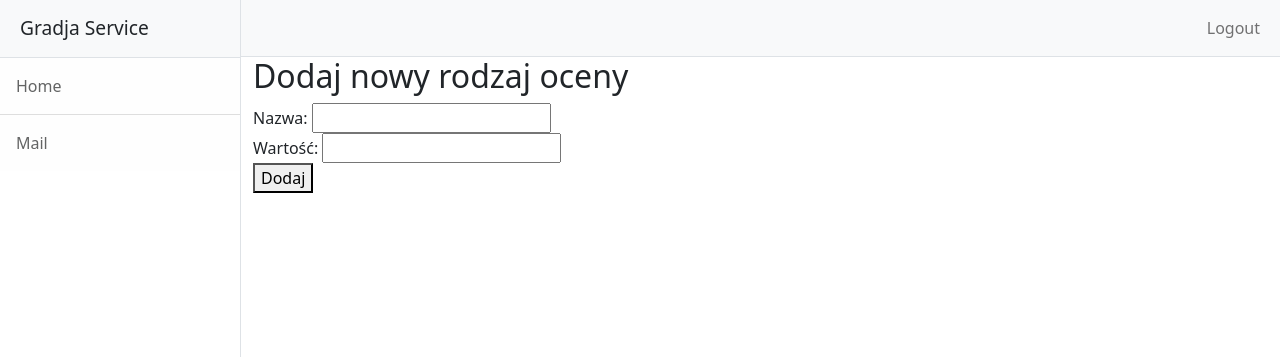
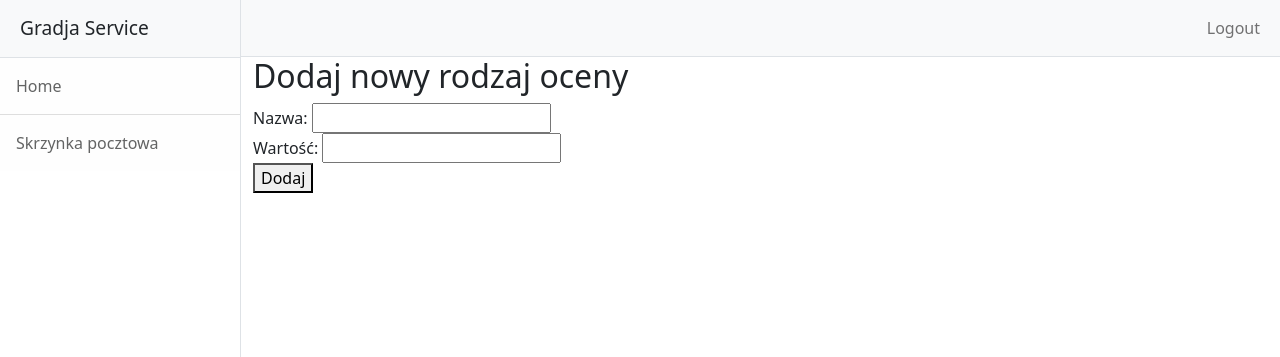
Before and after one commit to saikuru0/Gradja, a Django app: page /add_gradetype in a window 1280 px wide. Shown: the top 357 px of the page. Run offline with Django 4.2, Linux system fonts and the light colour scheme; the visitor is signed in with stand-in values (Sample User, id 1); some libraries are stand-ins or nearby versions.

Commit message:
less comments

```diff
--- a/Gradja/GradjaApp/templates/base.html
+++ b/Gradja/GradjaApp/templates/base.html
@@ -8,21 +8,17 @@
         <meta name="description" content="" />
         <meta name="author" content="" />
         <title>{% block title %}Gradja{% endblock %}</title>
-        <!-- Favicon-->
         <link rel="icon" type="image/x-icon" href="{% static 'assets/favicon.ico' %}" />
-        <!-- Core theme CSS (includes Bootstrap)-->
         <link href="{% static 'css/styles.css' %}" rel="stylesheet" />
         <script src="https://code.jquery.com/jquery-3.6.4.min.js"></script>
     </head>
     <body>
         <div class="d-flex" id="wrapper">
-            <!-- Sidebar  (Tu dodajemy linki. Pamietac o wyifowaniu jezeli jakas grupa nie moze czegos zobaczyc.) -->
             <div class="border-end bg-white" id="sidebar-wrapper">
                 <div class="sidebar-heading border-bottom bg-light">Gradja Service</div>
                 <div class="list-group list-group-flush">
                     <a class="list-group-item list-group-item-action list-group-item-light p-3" href="/">Home</a>
                     {% if user.is_authenticated %}
-
                         {% if request.user|has_group:"admin" %}
                             <a class="list-group-item list-group-item-action list-group-item-light p-3" href="/admin">Panel admina</a>
                         {% endif %}
@@ -45,18 +41,16 @@
                             <a class="list-group-item list-group-item-action list-group-item-light p-3" href="/grades">Oceny</a>
                         {% endif %}
                         {% if request.user|has_group:"admin" %}
-                        <a class="list-group-item list-group-item-action list-group-item-light p-3" href="/set_student_parent">Przypisywanie rodziców do uczniów</a>
+                        <a class="list-group-item list-group-item-action list-group-item-light p-3" href="/set_student_parent">Przypisz rodziców do uczniów</a>
                         {% endif %}
                         {% if request.user|has_group:"teacher" %}
                             <a class="list-group-item list-group-item-action list-group-item-light p-3" href="/set_grades">Dodaj oceny</a>
                         {% endif %}
-                        <a class="list-group-item list-group-item-action list-group-item-light p-3" href="/inbox">Mail</a>
+                        <a class="list-group-item list-group-item-action list-group-item-light p-3" href="/inbox">Skrzynka pocztowa</a>
                     {% endif %}
                 </div>
             </div>
-            <!-- Page content wrapper-->
             <div id="page-content-wrapper">
-                <!-- Top navigation-->
                 <nav class="navbar navbar-expand-lg navbar-light bg-light border-bottom">
                     <div class="container-fluid">
                         <div class="collapse navbar-collapse" id="navbarSupportedContent">
@@ -71,15 +65,12 @@
                         </div>
                     </div>
                 </nav>
-                <!-- Page content-->
                 <div class="container-fluid">
                     {% block content %}  {% endblock %}
                 </div>
             </div>
         </div>
-        <!-- Bootstrap core JS-->
         <script src="https://cdn.jsdelivr.net/npm/bootstrap@5.2.3/dist/js/bootstrap.bundle.min.js"></script>
-        <!-- Core theme JS-->
         <script src="{% static 'js/scripts.js' %}"></script>
     </body>
 </html>
--- a/Gradja/GradjaApp/views.py
+++ b/Gradja/GradjaApp/views.py
@@ -1,5 +1,3 @@
-# from django.contrib import messages
-# from django.contrib.auth.decorators import login_required
 from django.contrib.auth import login, authenticate
 from django.shortcuts import render, redirect, get_object_or_404
 from django.utils import timezone
@@ -14,6 +12,7 @@ from .forms import SubjectTypeForm
 from .models import SubjectTypes
 from .models import Subjects
 from .forms import SubjectForm
+
 
 
 def home(request):
```
